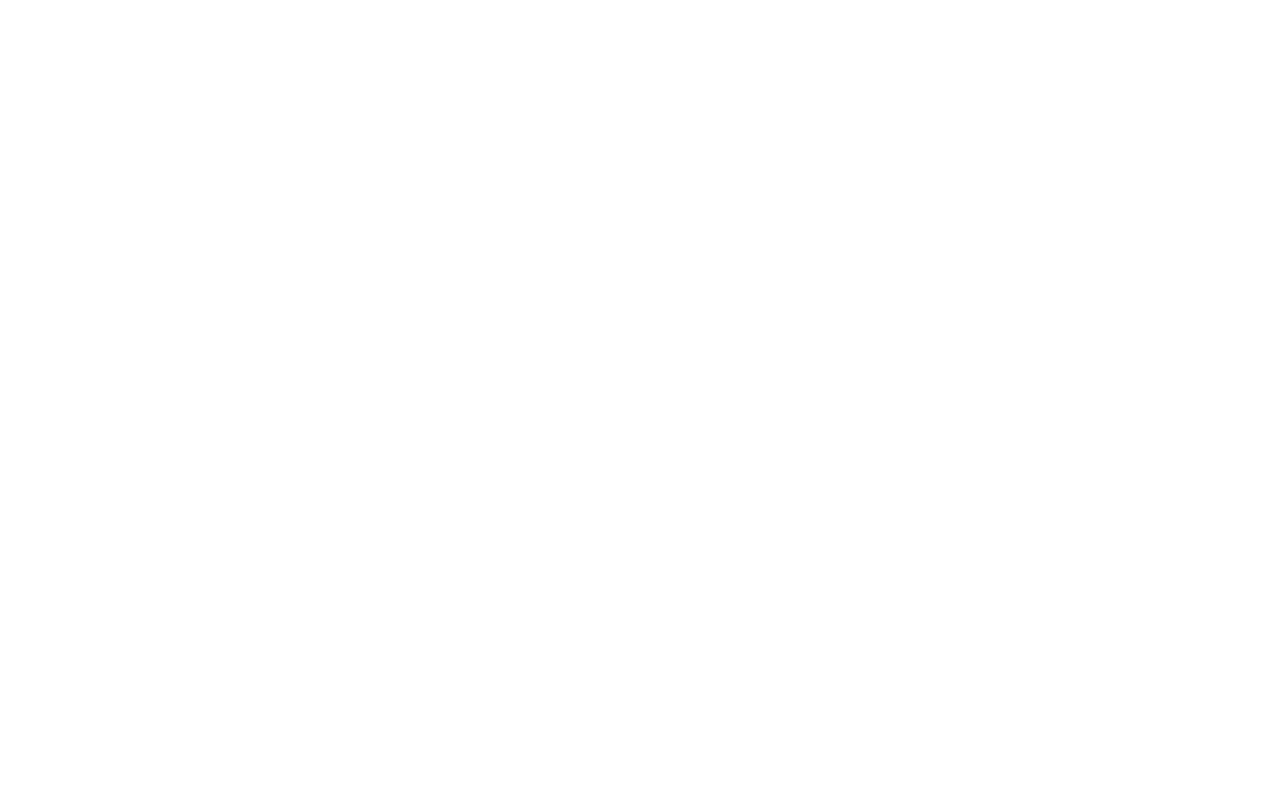
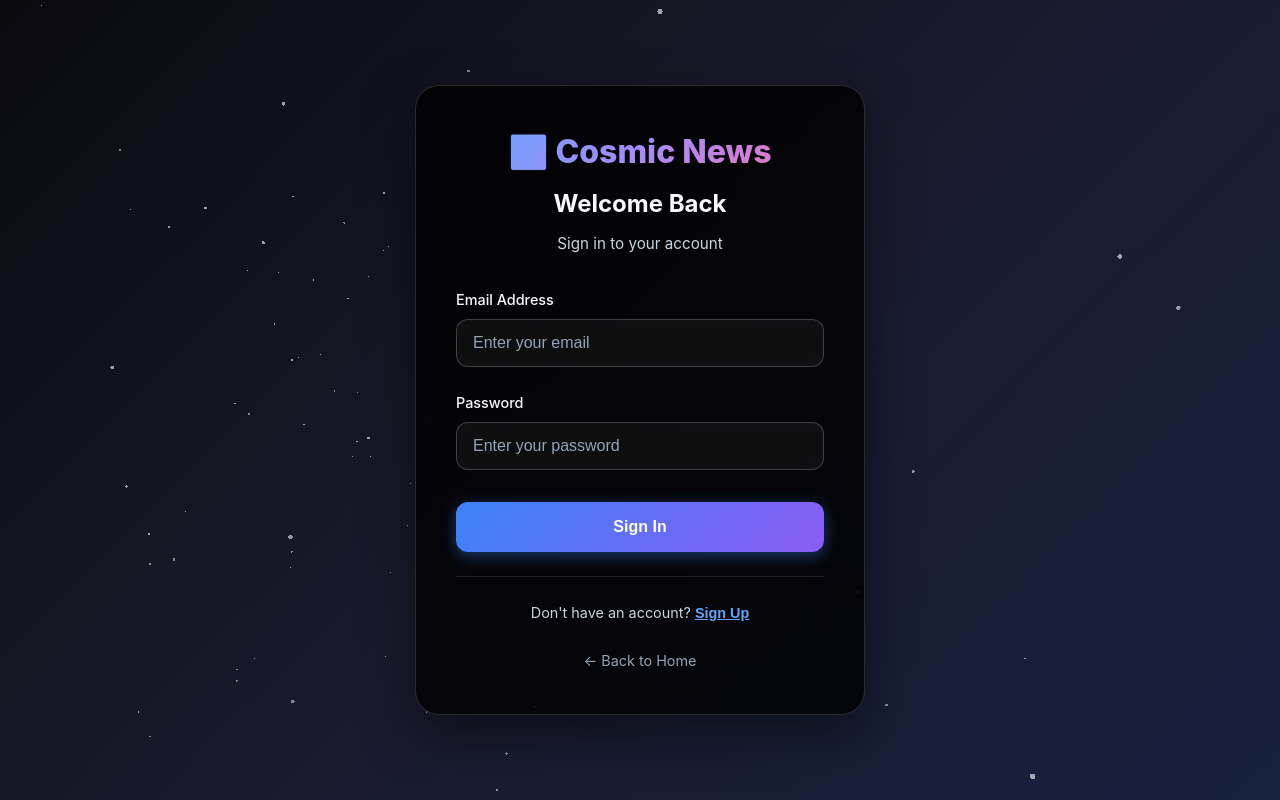
Before and after one commit to jkplearner/CosmicNews, a React (Vite) app: page /login in a window 1280 px wide. Before the commit this address had no page. Built offline with nearby package versions, Linux system fonts and the light colour scheme.

Commit message:
Create Login component and update routing

```diff
--- a/Client/src/App.jsx
+++ b/Client/src/App.jsx
@@ -1,15 +1,18 @@
 import React from 'react';
 import { Route, BrowserRouter, Routes } from 'react-router-dom';
 import LandingPage from './Frontend/Components/LandingPage';
-import Dashboard from './Frontend/Components/Dashboard'
+import Dashboard from './Frontend/Components/Dashboard';
 import Channels from './Frontend/Components/Channels';
+import Login from './Frontend/Components/Login';
+
 function App() {
   return (
     <BrowserRouter>
       <Routes>
         <Route exact path='/' element={<LandingPage />} />
-        <Route path='dashboard' element={<Dashboard/>}/>
-        <Route path='/channels/:channelID' element={<Channels/>}/>
+        <Route path='/dashboard' element={<Dashboard />} />
+        <Route path='/channels/:channelID' element={<Channels />} />
+        <Route path='/login' element={<Login />} />
       </Routes>
     </BrowserRouter>
   );
--- /dev/null
+++ b/Client/src/Frontend/Components/Login.css
@@ -0,0 +1,271 @@
+/* Reset and base styles */
+* {
+  margin: 0;
+  padding: 0;
+  box-sizing: border-box;
+}
+
+.login-page {
+  min-height: 100vh;
+  display: flex;
+  align-items: center;
+  justify-content: center;
+  background: linear-gradient(135deg, #0a0a0f 0%, #1a1a2e 50%, #16213e 100%);
+  font-family: 'Inter', 'Segoe UI', Tahoma, Geneva, Verdana, sans-serif;
+  position: relative;
+  overflow: hidden;
+  padding: 1rem;
+}
+
+.login-background {
+  position: absolute;
+  top: 0;
+  left: 0;
+  width: 100%;
+  height: 100%;
+  z-index: 0;
+  opacity: 0.6;
+}
+
+.login-container {
+  position: relative;
+  z-index: 1;
+  width: 100%;
+  max-width: 450px;
+  margin: 0 auto;
+}
+
+.login-card {
+  background: rgba(0, 0, 0, 0.8);
+  backdrop-filter: blur(25px);
+  border: 1px solid rgba(255, 255, 255, 0.15);
+  border-radius: 1.5rem;
+  padding: 2.5rem;
+  box-shadow: 0 20px 50px rgba(0, 0, 0, 0.5);
+  transition: all 0.3s ease;
+}
+
+.login-card:hover {
+  background: rgba(0, 0, 0, 0.85);
+  border-color: rgba(255, 255, 255, 0.25);
+  transform: translateY(-5px);
+  box-shadow: 0 30px 60px rgba(0, 0, 0, 0.6);
+}
+
+.login-header {
+  text-align: center;
+  margin-bottom: 2rem;
+}
+
+.login-header h1 {
+  font-size: 2rem;
+  font-weight: 800;
+  background: linear-gradient(135deg, #60a5fa, #a78bfa, #f472b6);
+  background-clip: text;
+  -webkit-background-clip: text;
+  -webkit-text-fill-color: transparent;
+  margin-bottom: 0.5rem;
+}
+
+.login-header h2 {
+  font-size: 1.5rem;
+  font-weight: 700;
+  color: #f8fafc;
+  margin-bottom: 0.5rem;
+}
+
+.login-header p {
+  color: #cbd5e1;
+  font-size: 0.95rem;
+}
+
+.login-form {
+  display: flex;
+  flex-direction: column;
+  gap: 1.5rem;
+}
+
+.form-group {
+  display: flex;
+  flex-direction: column;
+  gap: 0.5rem;
+}
+
+.form-group label {
+  color: #f8fafc;
+  font-weight: 500;
+  font-size: 0.9rem;
+}
+
+.form-group input {
+  padding: 0.875rem 1rem;
+  border: 1px solid rgba(255, 255, 255, 0.2);
+  border-radius: 0.75rem;
+  background: rgba(255, 255, 255, 0.05);
+  color: #f8fafc;
+  font-size: 1rem;
+  transition: all 0.3s ease;
+  backdrop-filter: blur(10px);
+}
+
+.form-group input::placeholder {
+  color: #94a3b8;
+}
+
+.form-group input:focus {
+  outline: none;
+  border-color: rgba(59, 130, 246, 0.6);
+  background: rgba(255, 255, 255, 0.08);
+  box-shadow: 0 0 0 3px rgba(59, 130, 246, 0.2);
+}
+
+.login-btn {
+  padding: 1rem;
+  background: linear-gradient(135deg, #3b82f6, #8b5cf6);
+  color: #ffffff;
+  border: none;
+  border-radius: 0.75rem;
+  font-size: 1rem;
+  font-weight: 600;
+  cursor: pointer;
+  transition: all 0.3s ease;
+  margin-top: 0.5rem;
+  box-shadow: 0 4px 15px rgba(59, 130, 246, 0.4);
+}
+
+.login-btn:hover {
+  background: linear-gradient(135deg, #2563eb, #7c3aed);
+  transform: translateY(-2px);
+  box-shadow: 0 8px 25px rgba(59, 130, 246, 0.6);
+}
+
+.login-btn:active {
+  transform: translateY(0);
+}
+
+.login-footer {
+  text-align: center;
+  margin-top: 1.5rem;
+  padding-top: 1.5rem;
+  border-top: 1px solid rgba(255, 255, 255, 0.1);
+}
+
+.login-footer p {
+  color: #cbd5e1;
+  font-size: 0.9rem;
+}
+
+.toggle-btn {
+  background: none;
+  border: none;
+  color: #60a5fa;
+  font-weight: 600;
+  cursor: pointer;
+  text-decoration: underline;
+  font-size: 0.9rem;
+  transition: color 0.3s ease;
+}
+
+.toggle-btn:hover {
+  color: #3b82f6;
+}
+
+.back-to-home {
+  text-align: center;
+  margin-top: 1.5rem;
+}
+
+.back-to-home a {
+  color: #94a3b8;
+  text-decoration: none;
+  font-size: 0.9rem;
+  transition: color 0.3s ease;
+}
+
+.back-to-home a:hover {
+  color: #f8fafc;
+}
+
+/* Mobile Responsive */
+@media (max-width: 640px) {
+  .login-page {
+    padding: 0.5rem;
+  }
+
+  .login-card {
+    padding: 2rem 1.5rem;
+    border-radius: 1rem;
+  }
+
+  .login-header h1 {
+    font-size: 1.75rem;
+  }
+
+  .login-header h2 {
+    font-size: 1.25rem;
+  }
+
+  .login-header p {
+    font-size: 0.9rem;
+  }
+
+  .form-group input {
+    padding: 0.75rem;
+    font-size: 0.95rem;
+  }
+
+  .login-btn {
+    padding: 0.875rem;
+    font-size: 0.95rem;
+  }
+}
+
+@media (max-width: 480px) {
+  .login-card {
+    padding: 1.5rem 1rem;
+  }
+
+  .login-header h1 {
+    font-size: 1.5rem;
+  }
+
+  .login-header h2 {
+    font-size: 1.125rem;
+  }
+
+  .form-group {
+    gap: 0.375rem;
+  }
+
+  .login-form {
+    gap: 1.25rem;
+  }
+}
+
+/* High contrast mode support */
+@media (prefers-contrast: high) {
+  .login-card {
+    border: 2px solid rgba(255, 255, 255, 0.5);
+    background: rgba(0, 0, 0, 0.95);
+  }
+
+  .form-group input {
+    border: 2px solid rgba(255, 255, 255, 0.4);
+    background: rgba(255, 255, 255, 0.1);
+  }
+
+  .login-btn {
+    border: 2px solid #ffffff;
+  }
+}
+
+/* Reduced motion support */
+@media (prefers-reduced-motion: reduce) {
+  *,
+  *::before,
+  *::after {
+    animation-duration: 0.01ms !important;
+    animation-iteration-count: 1 !important;
+    transition-duration: 0.01ms !important;
+  }
+}
--- /dev/null
+++ b/Client/src/Frontend/Components/Login.jsx
@@ -0,0 +1,131 @@
+import React, { useState } from 'react';
+import './Login.css';
+import Particles from '../../../Backgrounds/Particles/Particles';
+
+const Login = () => {
+  const [isLogin, setIsLogin] = useState(true);
+  const [formData, setFormData] = useState({
+    email: '',
+    password: '',
+    confirmPassword: '',
+    name: ''
+  });
+
+  const handleInputChange = (e) => {
+    setFormData({
+      ...formData,
+      [e.target.name]: e.target.value
+    });
+  };
+
+  const handleSubmit = (e) => {
+    e.preventDefault();
+    // Backend logic will be handled later
+    console.log('Form submitted:', formData);
+  };
+
+  const toggleMode = () => {
+    setIsLogin(!isLogin);
+    setFormData({
+      email: '',
+      password: '',
+      confirmPassword: '',
+      name: ''
+    });
+  };
+
+  return (
+    <div className="login-page">
+      <div className="login-background">
+        <Particles />
+      </div>
+
+      <div className="login-container">
+        <div className="login-card">
+          <div className="login-header">
+            <h1>🌌 Cosmic News</h1>
+            <h2>{isLogin ? 'Welcome Back' : 'Join the Cosmic Journey'}</h2>
+            <p>{isLogin ? 'Sign in to your account' : 'Create your account to explore the universe'}</p>
+          </div>
+
+          <form className="login-form" onSubmit={handleSubmit}>
+            {!isLogin && (
+              <div className="form-group">
+                <label htmlFor="name">Full Name</label>
+                <input
+                  type="text"
+                  id="name"
+                  name="name"
+                  value={formData.name}
+                  onChange={handleInputChange}
+                  placeholder="Enter your full name"
+                  required={!isLogin}
+                />
+              </div>
+            )}
+
+            <div className="form-group">
+              <label htmlFor="email">Email Address</label>
+              <input
+                type="email"
+                id="email"
+                name="email"
+                value={formData.email}
+                onChange={handleInputChange}
+                placeholder="Enter your email"
+                required
+              />
+            </div>
+
+            <div className="form-group">
+              <label htmlFor="password">Password</label>
+              <input
+                type="password"
+                id="password"
+                name="password"
+                value={formData.password}
+                onChange={handleInputChange}
+                placeholder="Enter your password"
+                required
+              />
+            </div>
+
+            {!isLogin && (
+              <div className="form-group">
+                <label htmlFor="confirmPassword">Confirm Password</label>
+                <input
+                  type="password"
+                  id="confirmPassword"
+                  name="confirmPassword"
+                  value={formData.confirmPassword}
+                  onChange={handleInputChange}
+                  placeholder="Confirm your password"
+                  required={!isLogin}
+                />
+              </div>
+            )}
+
+            <button type="submit" className="login-btn">
+              {isLogin ? 'Sign In' : 'Create Account'}
+            </button>
+          </form>
+
+          <div className="login-footer">
+            <p>
+              {isLogin ? "Don't have an account? " : "Already have an account? "}
+              <button type="button" className="toggle-btn" onClick={toggleMode}>
+                {isLogin ? 'Sign Up' : 'Sign In'}
+              </button>
+            </p>
+          </div>
+
+          <div className="back-to-home">
+            <a href="/">← Back to Home</a>
+          </div>
+        </div>
+      </div>
+    </div>
+  );
+};
+
+export default Login;
```
